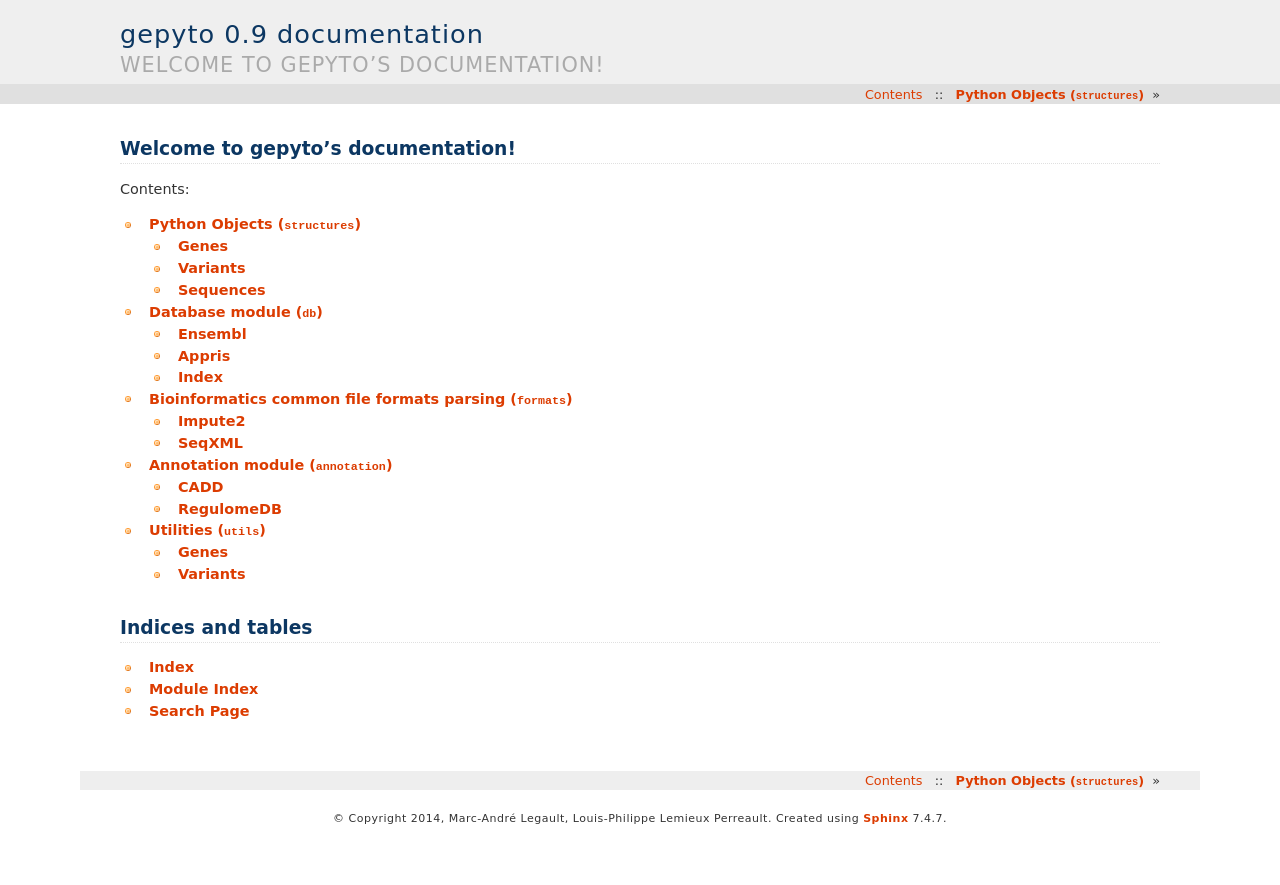
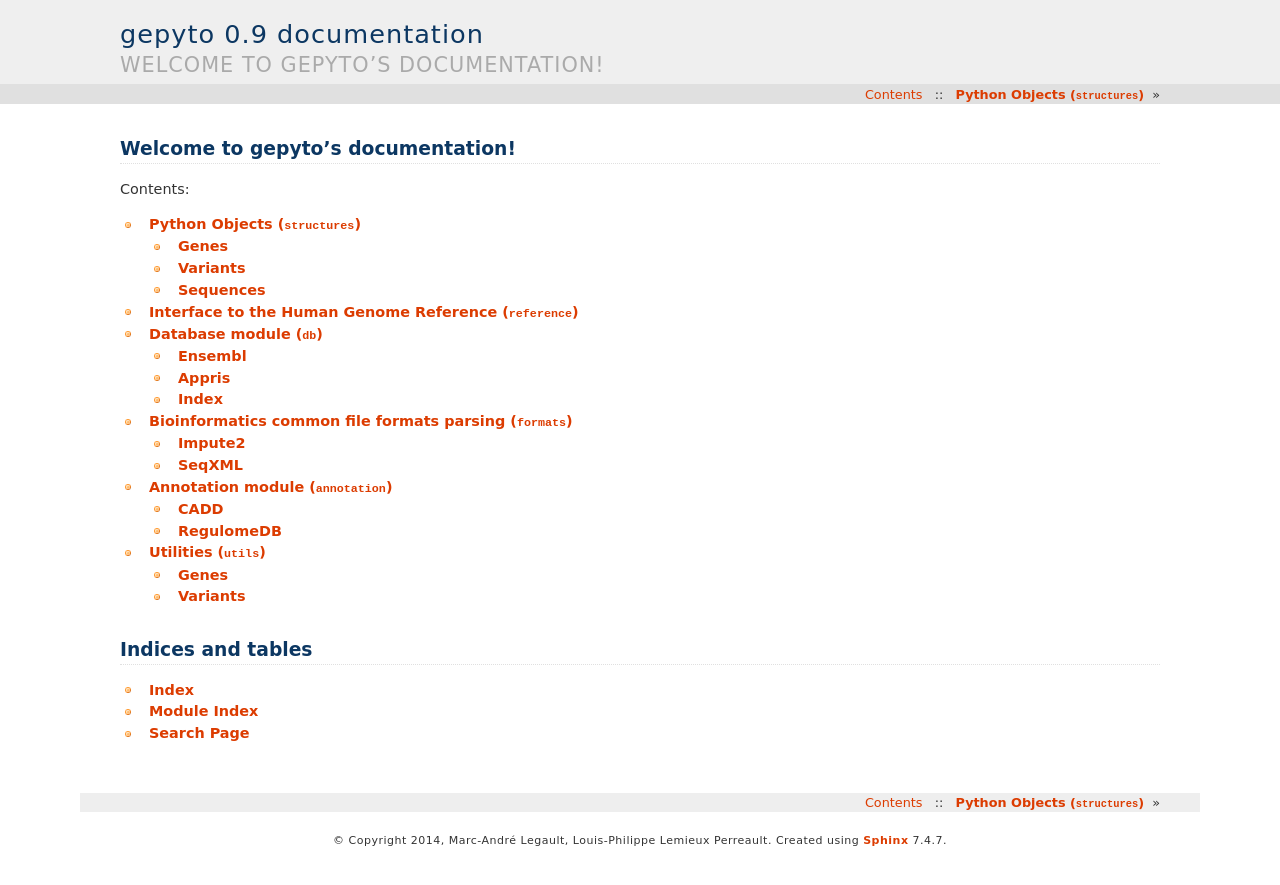
Before and after one commit to legaultmarc/gepyto, a Sphinx documentation site: the page built from docs/index.rst, in a window 1280 px wide. Shown: the top 885 px of the page. Built offline with Sphinx 7.4.7, drawn with Linux system fonts in a browser that asks for light colours.

Commit message:
Added documentation for the human genome interface.

```diff
--- a/docs/index.rst
+++ b/docs/index.rst
@@ -12,6 +12,8 @@ Contents:
    :maxdepth: 2
 
    structures.rst
+
+   reference.rst
 
    db.rst
 
--- /dev/null
+++ b/docs/reference.rst
@@ -0,0 +1,6 @@
+
+Interface to the Human Genome Reference (``reference``)
+=========================================================
+
+.. automodule:: gepyto.reference
+    :members:
```
Also changed, not shown: 1 other file.
